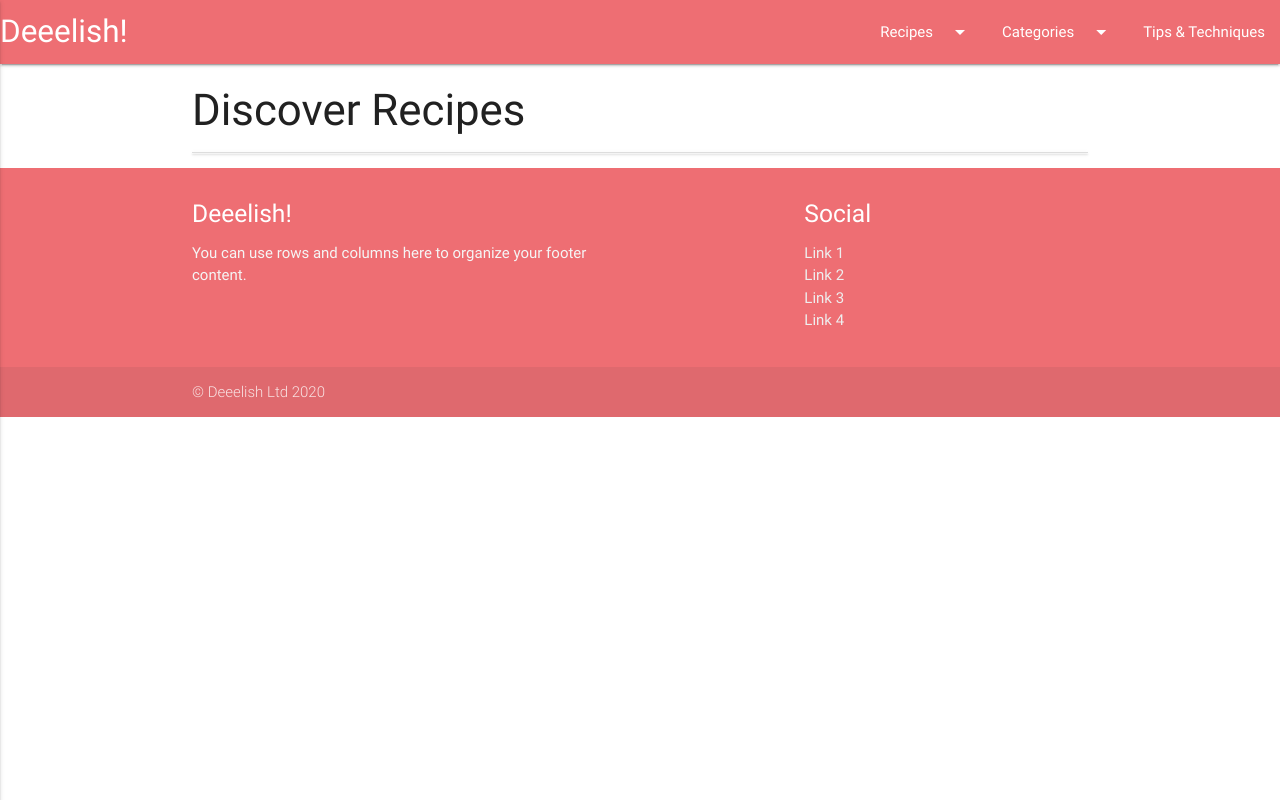
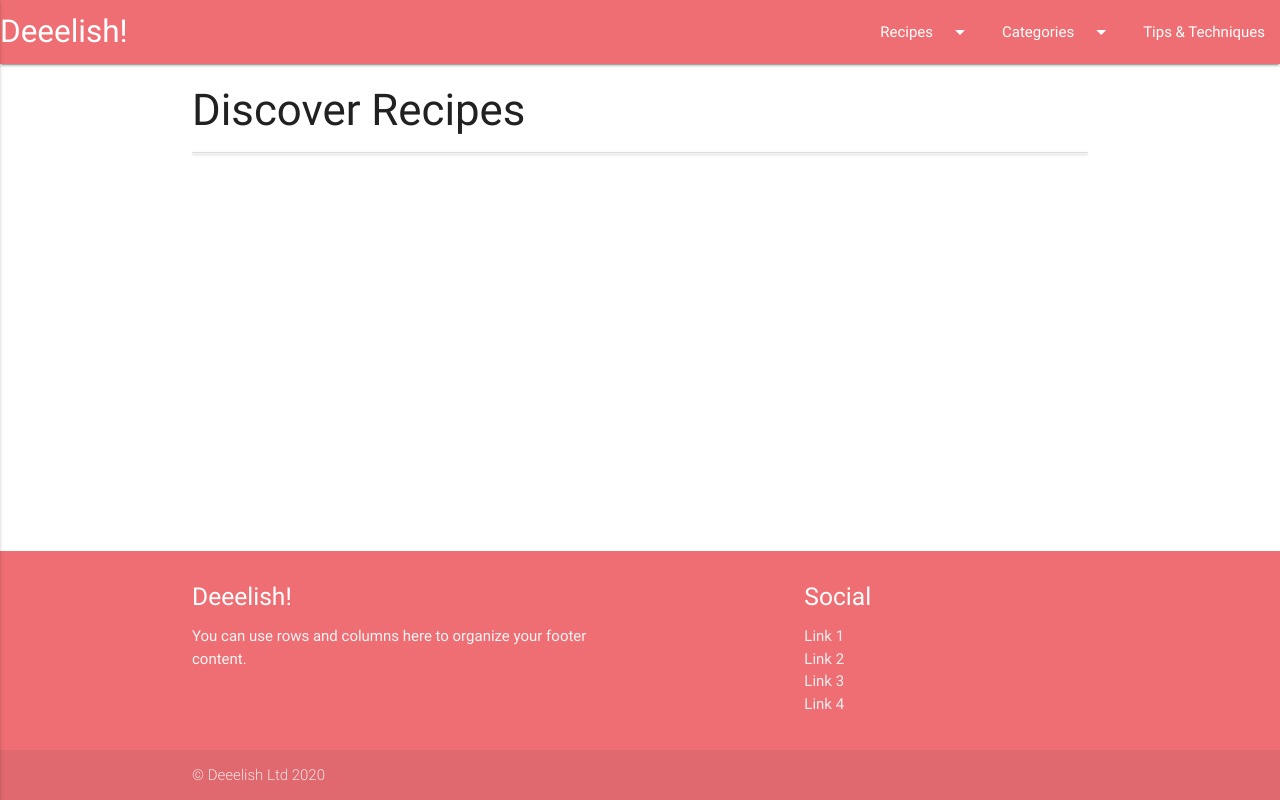
Before and after one commit to Carly07/Deeelish, a Flask app: page / in a window 1280 px wide. Run offline with Flask 2, Linux system fonts and the light colour scheme; data that the repository does not hold is empty; some libraries are stand-ins or nearby versions.

Commit message:
Added sticky footer code to style.css

```diff
--- a/static/css/style.css
+++ b/static/css/style.css
@@ -1,3 +1,13 @@
+body {
+    display: flex;
+    min-height: 100vh;
+    flex-direction: column;
+  }
+
+  main {
+    flex: 1 0 auto;
+  }
+
 .btn_small{
     height: 24px;
     width: 60px;
```
